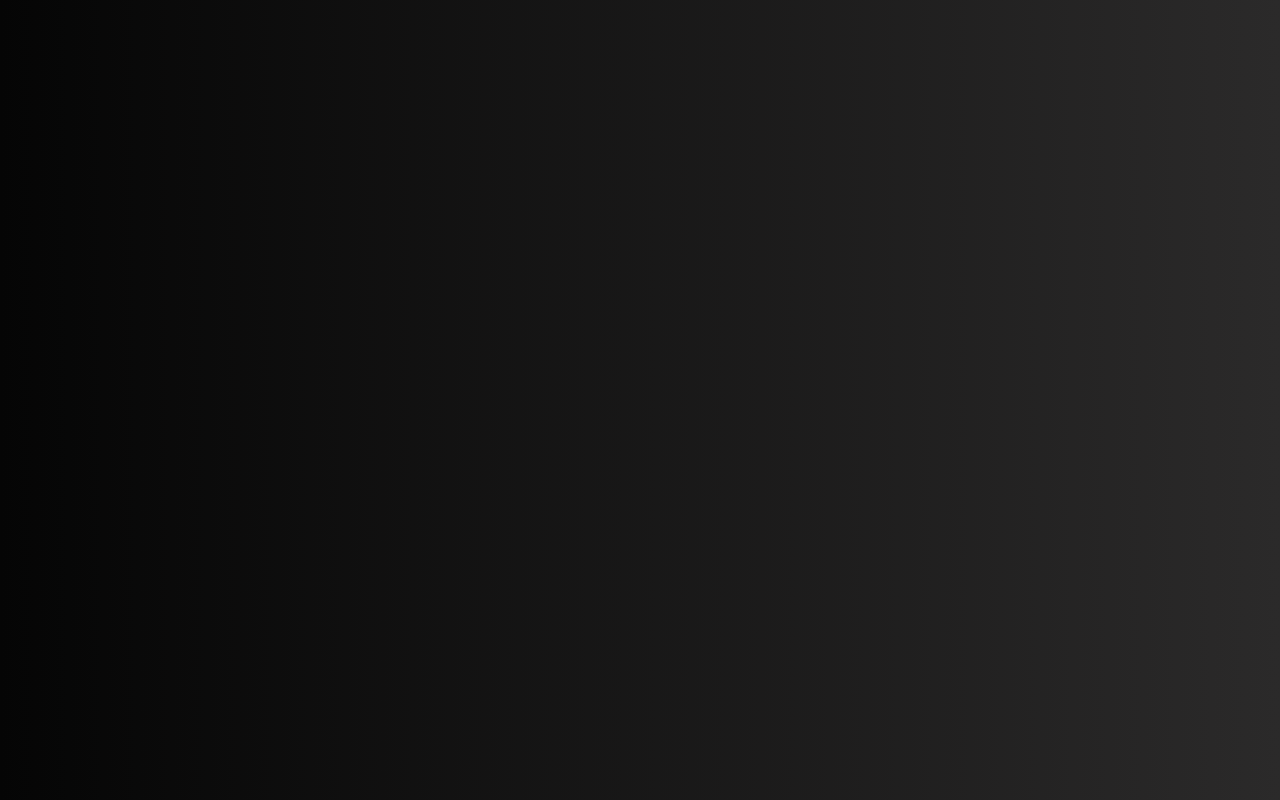
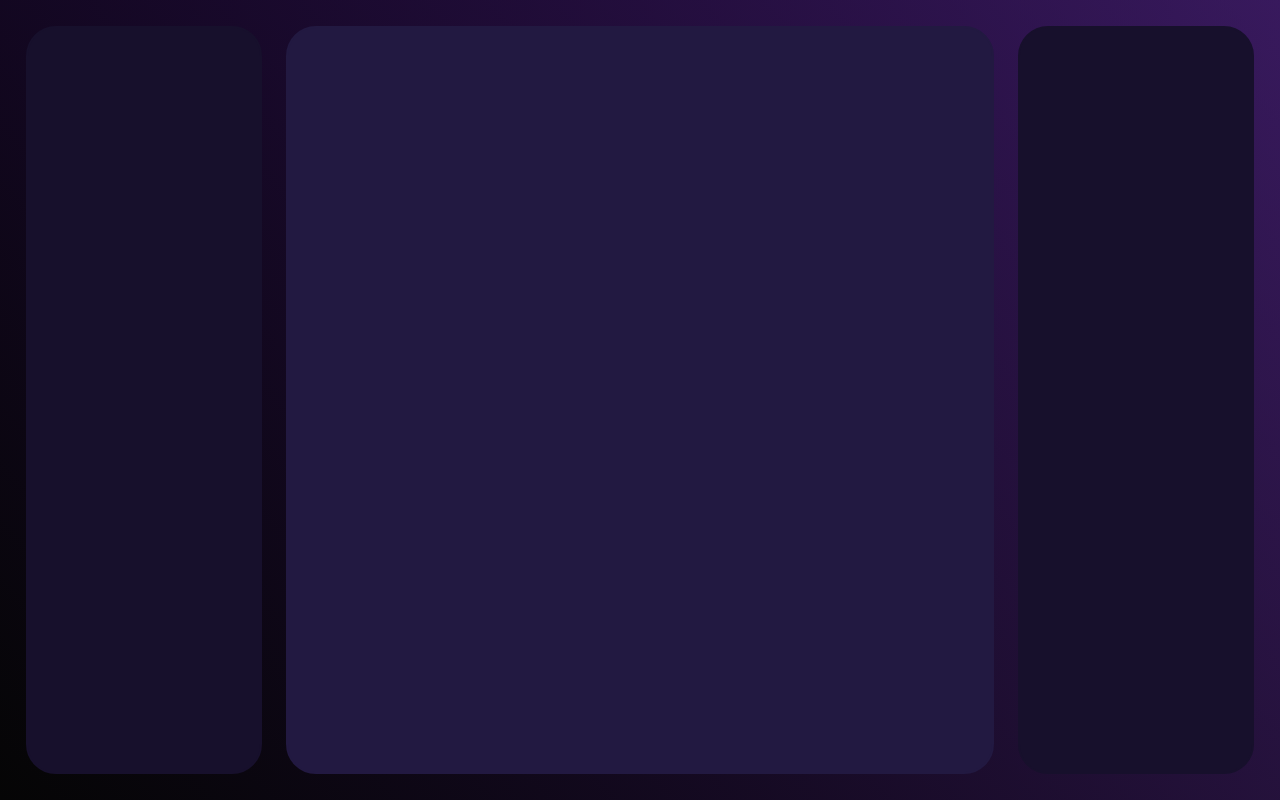
Before and after one commit to MACsepehri/NakheirMessanger, a React (Vite) app in the folder Front-end/: page / in a window 1280 px wide. Built offline with nearby package versions, Linux system fonts and the light colour scheme; sample sign-in values are in the browser's storage.

Commit message:
adding styles

```diff
--- a/Front-end/src/components/MainPage/Main.jsx
+++ b/Front-end/src/components/MainPage/Main.jsx
@@ -1,8 +1,12 @@
+import { LeftMainPart,CenterMainPart,RightMainPart } from "../../styled_components/StyledMainPage";
+
 let Main = () => {
     return (
         <>
         <div className="holder">
-
+            <LeftMainPart></LeftMainPart>
+            <CenterMainPart></CenterMainPart>
+            <RightMainPart></RightMainPart>
         </div>
         </>
     )
--- a/Front-end/src/css/Main.css
+++ b/Front-end/src/css/Main.css
@@ -37,3 +37,12 @@ body {
     align-items: center;
     justify-content: center;
 }
+
+.holder{
+    height: 100%;
+    width: 100%;
+    display: flex;
+    gap: 2%;
+    padding: 2%;
+    background:linear-gradient(45deg,#050505,#410e8098);
+}
--- /dev/null
+++ b/Front-end/src/styled_components/StyledMainPage.jsx
@@ -0,0 +1,41 @@
+import {styled} from "styled-components";
+
+export let LeftMainPart = styled.div`
+width:20%;
+height:100%;
+border-radius:30px;
+background-color: #17102c ;
+border:2px solid #17102c;
+
+&:hover{
+transform:translateY(-1%);
+border:2px solid #3d335f;
+}
+`
+
+export let CenterMainPart = styled.div`
+width:60%;
+height:100%;
+border-radius:30px;
+background-color: #221941 ;
+border:2px solid #221941;
+
+&:hover{
+transform:translateY(-1%);
+border:2px solid #3d335f;
+}
+`
+
+
+export let RightMainPart = styled.div`
+width:20%;
+height:100%;
+border-radius:30px;
+background-color: #17102c ;
+border:2px solid #17102c;
+
+&:hover{
+transform:translateY(-1%);
+border:2px solid #3d335f;
+}
+`
```
